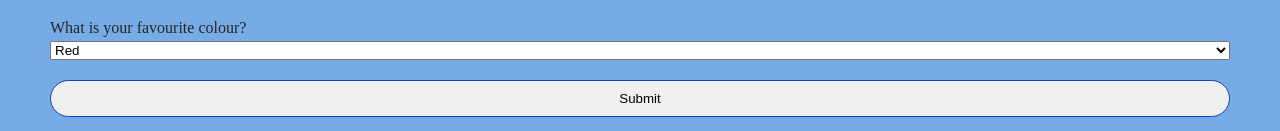
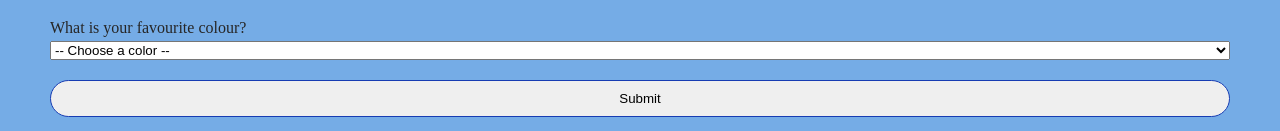
Before and after one commit to Gibson779/my-app, a React (Vite) app: page / in a window 1280 px wide. Shown: the part 537-668 px from the top of the page. Built offline with nearby package versions, Linux system fonts and the light colour scheme.

Commit message:
Update App.jsx

```diff
--- a/src/App.jsx
+++ b/src/App.jsx
@@ -1,18 +1,14 @@
 
 export default function App() {
-  /**
-   * Challenge: grab the employment status from the form and log it
-   * to the console. (Remember to select one of the radios before submitting)
-   *
-   * Note: This won't work the way you might expect quite yet!
-   */
+
 
   function signUp(formData) {
     const email = formData.get("email")
     const password = formData.get("password")
     const employmentStatus = formData.get("employmentStatus")
     const dietaryRestrictions = formData.getAll("dietaryRestrictions")
-    console.log(dietaryRestrictions)
+    const favColor = formData.get("favColor")
+    console.log(favColor)
   }
 
   return (
@@ -63,15 +59,14 @@ export default function App() {
 
         <label htmlFor="favColor"> What is your favourite colour? </label>
 
-          <select id ="favColour">
-            <option>Red</option>
-             <option>Orange</option>
-              <option>Yellow</option>
-               <option>Green</option>
-                <option>Indigo</option>
-                <option>Voilet </option>
-
-
+          <select id ="favColour" name ="faveColour" defaultValue="" required>
+            <option value="" disabled>-- Choose a color --</option>
+            <option value =" red">Red</option>
+             <option value ="orange">Orange</option>
+              <option value ="yellow">Yellow</option>
+               <option value ="green ">Green</option>
+                <option value ="indigo">Indigo</option>
+                <option value ="voilet">Voilet </option>
 
           </select>
 
```
